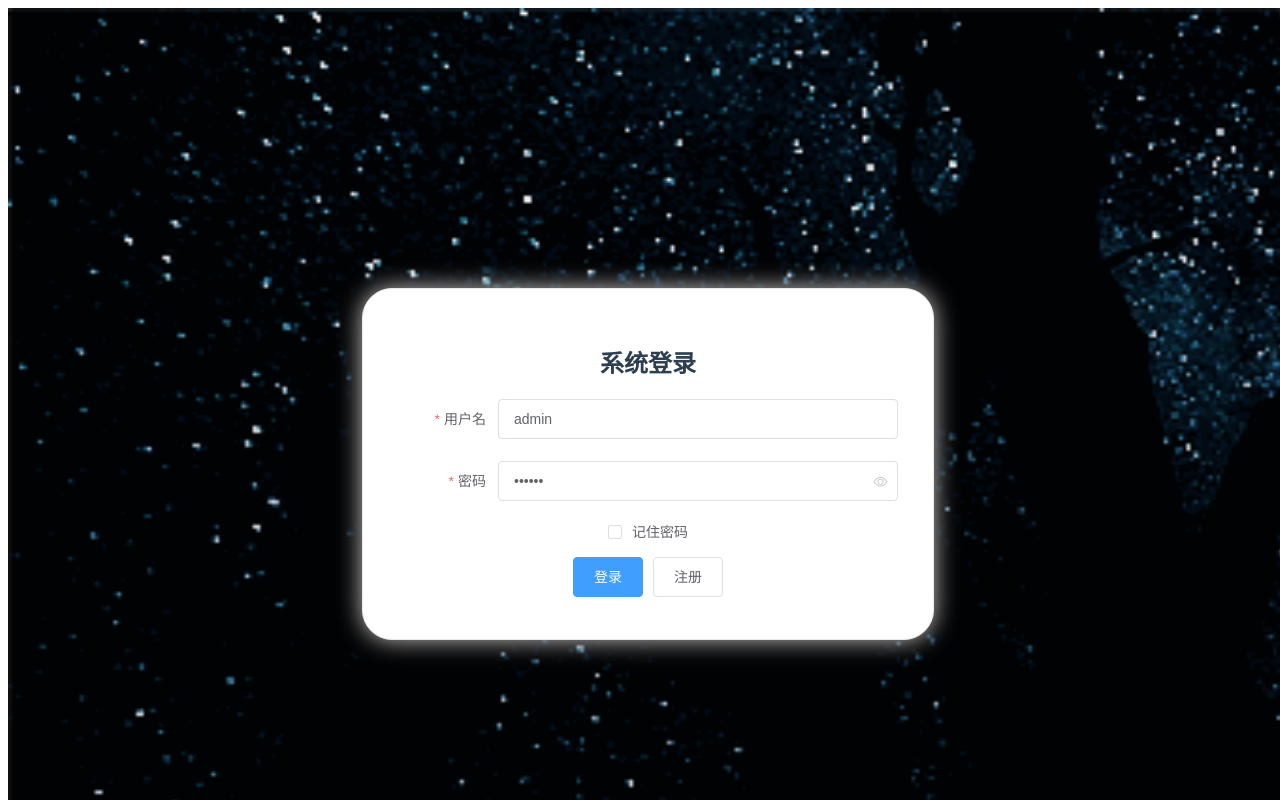
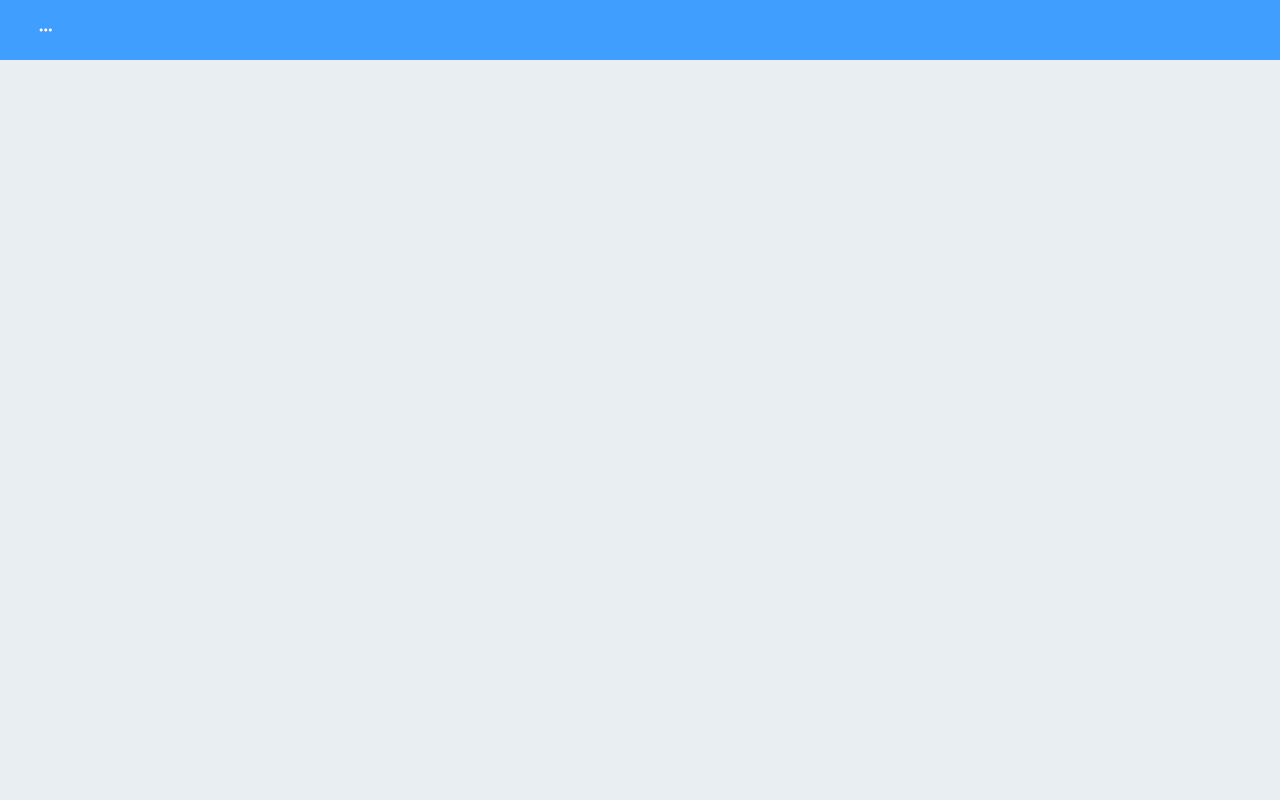
Before and after one commit to xbdeng/taskManager, a Vue app in the folder client/: page /profile in a window 1280 px wide. Before the commit this address led to /login. Built offline with nearby package versions, Linux system fonts and the light colour scheme.

Commit message:
Add Profile Page

```diff
--- a/client/index.html
+++ b/client/index.html
@@ -4,6 +4,12 @@
     <meta charset="utf-8">
     <meta name="viewport" content="width=device-width,initial-scale=1.0">
     <title>taskmanager</title>
+      <style>
+          html,body{
+              margin: 0px;
+              padding: 0px;
+          }
+      </style>
   </head>
   <body>
     <div id="app"></div>
--- /dev/null
+++ b/client/src/components/ChangePasswd.vue
@@ -0,0 +1,13 @@
+<template>
+  <div>!!!</div>
+</template>
+
+<script>
+export default {
+  name: "ChangePasswd"
+}
+</script>
+
+<style scoped>
+
+</style>
--- /dev/null
+++ b/client/src/components/profile.vue
@@ -0,0 +1,37 @@
+<template>
+  <div id="profile">
+    <el-row  type="flex"  justify="center" id="profile_container_pos">
+      <el-col :span="24">
+        <profileContainer></profileContainer>
+      </el-col>
+    </el-row>
+  </div>
+</template>
+
+<script>
+import profileContainer from './profileContainer'
+
+export default {
+  name: "Login",
+  components:{
+    profileContainer,
+  }
+
+}
+</script>
+
+<style scoped>
+
+#profile{
+  /*background: url("../assets/login_background.gif");*/
+  width: 100%;
+  height: 100%;
+  position: fixed;
+  background-size: 100% 100%;
+}
+
+#profile_container_pos{
+  position: relative;
+}
+
+</style>
--- /dev/null
+++ b/client/src/components/profileContainer.vue
@@ -0,0 +1,200 @@
+<template>
+  <div class="profile-container">
+    <el-container>
+      <el-header>
+        <el-row>
+          <el-col :span="1">
+            <el-button type="primary" @click="drawer = true" icon="el-icon-more" circle>
+            </el-button>
+          </el-col>
+        </el-row>
+      </el-header>
+      <el-container>
+        <el-drawer
+            title="侧边栏"
+            :modal-append-to-body=false
+            :direction="direction"
+            :visible.sync="drawer"
+            :with-header="false"
+            :size="size">
+<!--          logo 20vh-->
+          <el-aside width="15vw">
+            <div class="up-icon">
+              <img src="../assets/task-icon.jpg" class="up-icon">
+            </div>
+            <div class="aside-page">
+              <!--          <el-radio-group v-model="isCollapse" style="margin-bottom: 20px;">-->
+              <!--            <el-radio-button :label="false">展开</el-radio-button>-->
+              <!--            <el-radio-button :label="true">收起</el-radio-button>-->
+              <!--          </el-radio-group>-->
+              <el-menu :default-active="$route.path" class="el-menu-vertical-demo" @open="handleOpen" @close="handleClose"
+                       :collapse="isCollapse" @select="handleSelect">
+<!--                <el-submenu index="1">-->
+<!--                  <template slot="title">-->
+<!--                    <i class="el-icon-location"></i>-->
+<!--                    <span slot="title">-->
+<!--&lt;!&ndash;                      <router-link to="/profile/Info">导航一</router-link>&ndash;&gt;-->
+<!--&lt;!&ndash;                      ？？？&ndash;&gt;-->
+<!--                      导航一-->
+<!--                    </span>-->
+<!--                  </template>-->
+                  <el-menu-item-group>
+<!--                    <span slot="title">分组一</span>-->
+                    <el-menu-item index="/profile/Info">个人信息</el-menu-item>
+                    <el-menu-item index="/profile/ChangePasswd">修改信息</el-menu-item>
+                  </el-menu-item-group>
+<!--                  <el-menu-item-group title="分组2">-->
+<!--                    <el-menu-item index="1-3">选项3</el-menu-item>-->
+<!--                  </el-menu-item-group>-->
+<!--                  <el-submenu index="1-4">-->
+<!--                    <span slot="title">选项4</span>-->
+<!--                    <el-menu-item index="1-4-1">选项1</el-menu-item>-->
+<!--                  </el-submenu>-->
+<!--                </el-submenu>-->
+<!--                <el-menu-item index="2">-->
+<!--                  <i class="el-icon-menu"></i>-->
+<!--                  <span slot="title">导航二</span>-->
+<!--                </el-menu-item>-->
+<!--                <el-menu-item index="3" disabled>-->
+<!--                  <i class="el-icon-document"></i>-->
+<!--                  <span slot="title">导航三</span>-->
+<!--                </el-menu-item>-->
+<!--                <el-menu-item index="4">-->
+<!--                  <i class="el-icon-setting"></i>-->
+<!--                  <span slot="title">导航四</span>-->
+<!--                </el-menu-item>-->
+              </el-menu>
+            </div>
+            <div class="aside-down">
+              The nearest Task:
+              HomeWork
+            </div>
+          </el-aside>
+        </el-drawer>
+        <el-container>
+          <el-main>
+            <div class="main-page">
+              <router-view></router-view>
+            </div>
+          </el-main>
+          <!--          <el-footer>Footer</el-footer>-->
+        </el-container>
+      </el-container>
+    </el-container>
+  </div>
+</template>
+
+<script>
+export default {
+  name: "profileContainer",
+  data() {
+    return {
+      isCollapse: false,
+      drawer: false,
+      direction: 'ltr',
+      size: '15vw',
+      fit: 'fill',
+    };
+  },
+  methods: {
+    handleOpen(key, keyPath) {
+      console.log(key, keyPath);
+    },
+    handleClose(key, keyPath) {
+      console.log(key, keyPath);
+    },
+    handleSelect(key, keyPath){
+        if("/profile/Info" === key && this.$route.path !== '/profile/Info'){
+          this.$router.push('/profile/Info');
+        }else if("/profile/ChangePasswd" === key && this.$route.path !== '/profile/ChangePasswd'){
+          this.$router.push('/profile/ChangePasswd');
+        }
+    }
+  }
+}
+</script>
+
+<style scoped>
+
+.main-page {
+  min-height: 100vh;
+  min-width: 100vh;
+}
+
+.el-menu-vertical-demo:not(.el-menu--collapse) {
+  width: 200px;
+  min-height: 400px;
+}
+
+.profile-container {
+  width: 100%;
+  height: 100%;
+  background-color: transparent;
+  position: absolute;
+}
+
+.el-header, .el-footer {
+  background-color: #409EFF;
+  color: #333;
+  text-align: center;
+  line-height: 60px;
+}
+
+.el-aside {
+  /*background-color: #D3DCE6;*/
+  color: #333;
+  text-align: center;
+  line-height: 200px;
+  height: 100vh;
+}
+
+.el-main {
+  background-color: #E9EEF3;
+  color: #333;
+  text-align: center;
+  line-height: 160px;
+}
+
+body > .el-container {
+  margin-bottom: 40px;
+}
+
+.el-container:nth-child(5) .el-aside,
+.el-container:nth-child(6) .el-aside {
+  line-height: 260px;
+}
+
+.el-container:nth-child(7) .el-aside {
+  line-height: 320px;
+}
+
+.aside-page {
+  height: 70vh;
+  width: 15vw;
+}
+
+.aside-down {
+  height: 15vh;
+  width: 15vw;
+}
+
+.el-menu-vertical-demo[data-v-514e58e8]:not(.el-menu--collapse) {
+  width: 14.9vw;
+  height: 70vh;
+}
+
+.up-icon{
+  height: 10vh;
+  width: 15vw;
+  object-fit: contain;
+}
+
+a {
+  text-decoraction: none;
+  color: #050505;
+}
+.router-link-active {
+  text-decoration: none;
+}
+
+</style>
--- /dev/null
+++ b/client/src/components/profileInfo.vue
@@ -0,0 +1,13 @@
+<template>
+
+</template>
+
+<script>
+export default {
+  name: "profileInfo"
+}
+</script>
+
+<style scoped>
+
+</style>
--- a/client/src/router/index.js
+++ b/client/src/router/index.js
@@ -3,6 +3,10 @@ import VueRouter from 'vue-router'
 import Main from '../components/Main'
 import Login from '../components/Login'
 import register from "../components/register";
+import profile from "../components/profile";
+import profileInfo from "../components/profileInfo"
+import ChangePasswd from "../components/ChangePasswd"
+
 
 
 Vue.use(VueRouter);
@@ -30,6 +34,23 @@ export default new VueRouter({
             path: '/register',
             component: register,
             name: 'register'
-        }
+        },
+        {
+            path: '/profile',
+            component: profile,
+            name: 'profile',
+            children:[
+                {
+                path: '/profile/Info',
+                component: profileInfo,
+                name: 'profileInfo'
+            },
+                {
+                    path: '/profile/ChangePasswd',
+                    component: ChangePasswd,
+                    name: 'ChangePasswd'
+                },
+            ]
+        },
     ]
 });
```
Also changed, not shown: client/src/components/Login.vue (+6 -5 lines), client/src/assets/task-icon.jpg (added).
